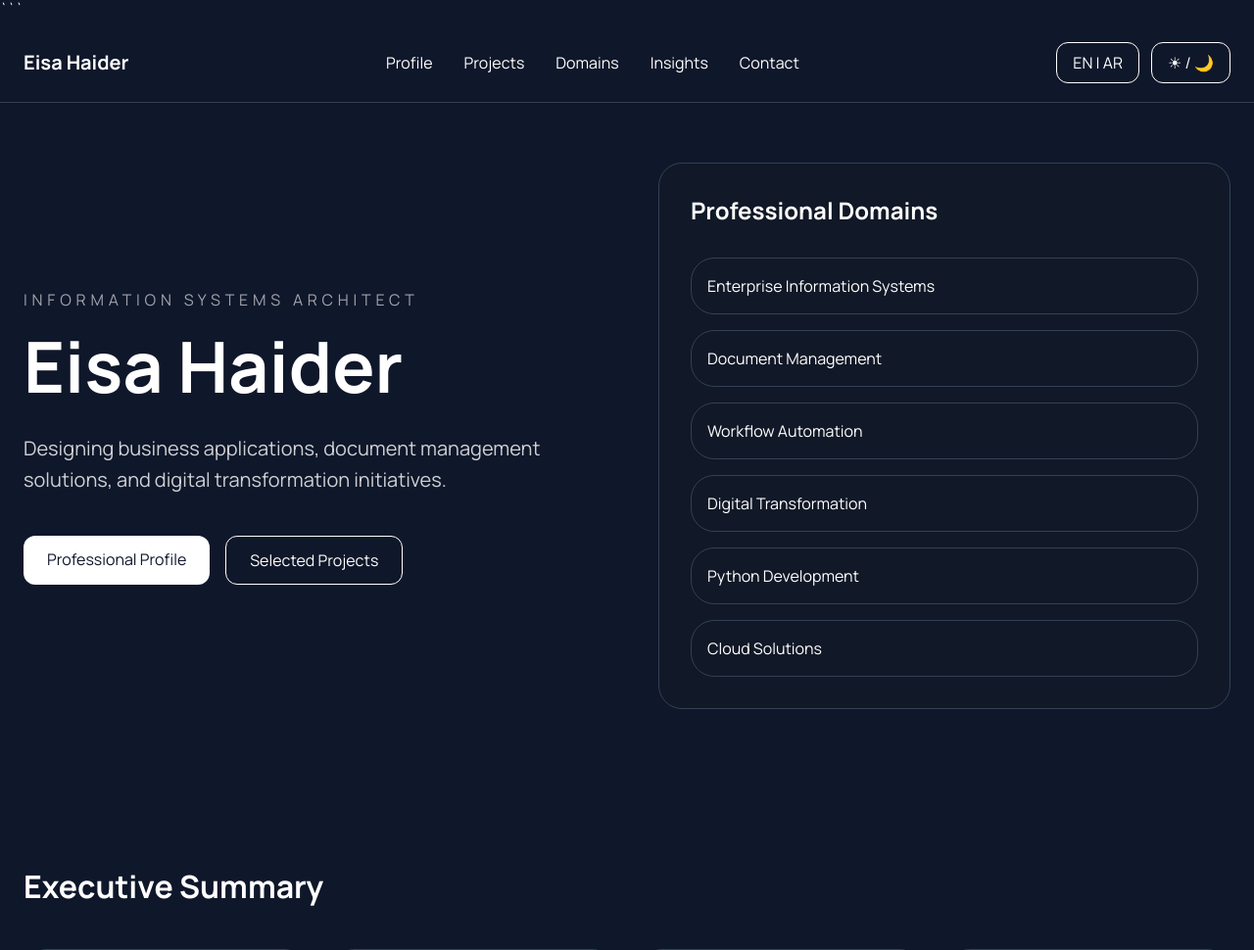
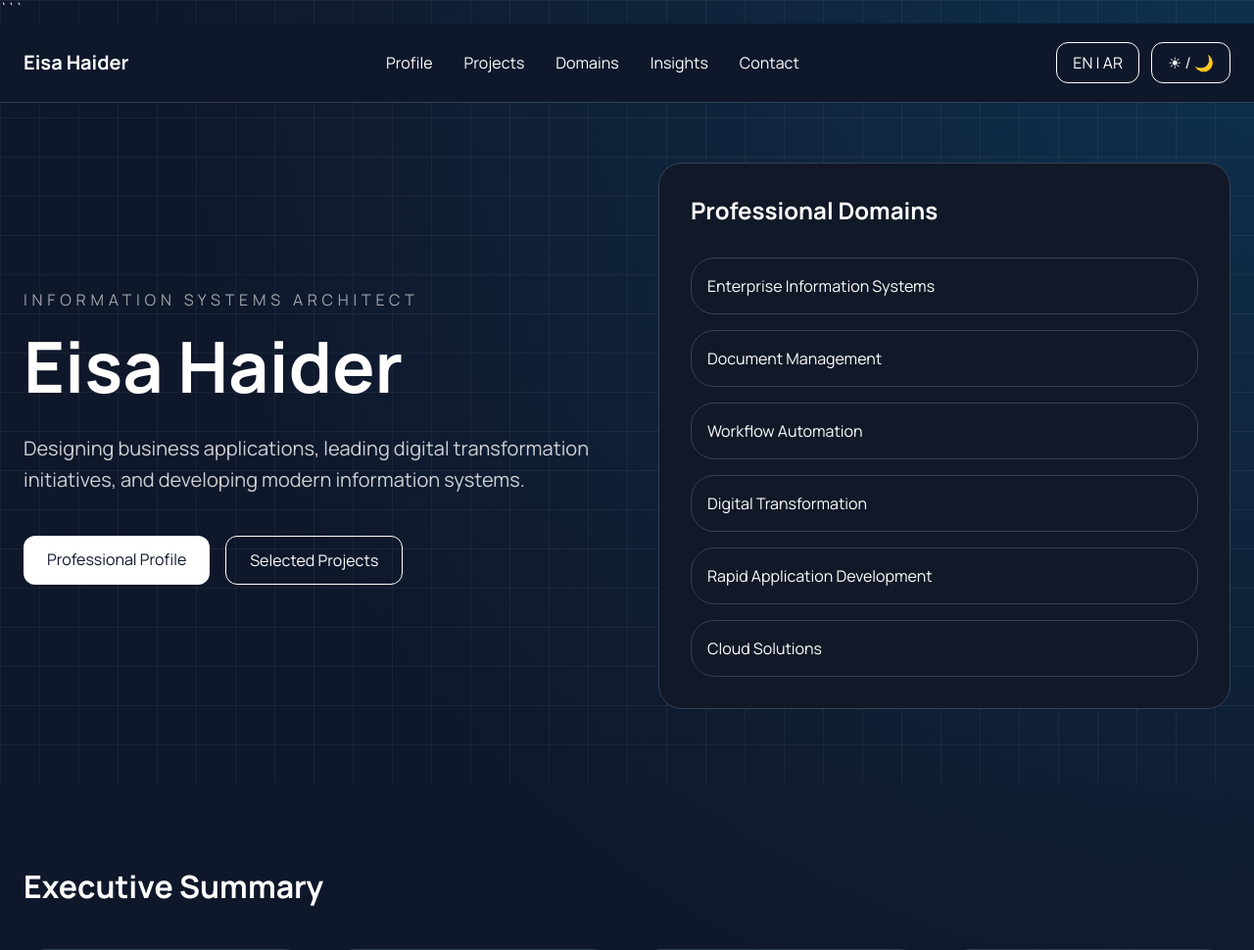
Before and after one commit to EisaHaider/eisa-portfolio, a Flask app: page / in a window 1280 px wide. Shown: the top 970 px of the page at 98% size. Run offline with Flask 3, Linux system fonts and the light colour scheme.

Commit message:
UI Update

```diff
--- a/static/css/output.css
+++ b/static/css/output.css
@@ -7,20 +7,10 @@
       "Segoe UI Emoji", "Segoe UI Symbol", "Noto Color Emoji";
     --font-mono: ui-monospace, SFMono-Regular, Menlo, Monaco, Consolas, "Liberation Mono",
       "Courier New", monospace;
-    --color-slate-100: oklch(96.8% 0.007 247.896);
-    --color-slate-200: oklch(92.9% 0.013 255.508);
-    --color-slate-300: oklch(86.9% 0.022 252.894);
-    --color-slate-500: oklch(55.4% 0.046 257.417);
-    --color-slate-600: oklch(44.6% 0.043 257.281);
-    --color-slate-700: oklch(37.2% 0.044 257.287);
-    --color-slate-800: oklch(27.9% 0.041 260.031);
     --color-slate-900: oklch(20.8% 0.042 265.755);
-    --color-slate-950: oklch(12.9% 0.042 264.695);
-    --color-black: #000;
     --color-white: #fff;
     --spacing: 0.25rem;
     --container-2xl: 42rem;
-    --container-7xl: 80rem;
     --text-xl: 1.25rem;
     --text-xl--line-height: calc(1.75 / 1.25);
     --text-2xl: 1.5rem;
@@ -32,11 +22,8 @@
     --text-7xl: 4.5rem;
     --text-7xl--line-height: 1;
     --font-weight-bold: 700;
-    --font-weight-extrabold: 800;
-    --leading-tight: 1.25;
     --leading-relaxed: 1.625;
     --radius-xl: 0.75rem;
-    --radius-3xl: 1.5rem;
     --default-transition-duration: 150ms;
     --default-transition-timing-function: cubic-bezier(0.4, 0, 0.2, 1);
     --default-font-family: var(--font-sans);
--- a/static/js/main.js
+++ b/static/js/main.js
@@ -13,7 +13,7 @@ const translations = {
         hero_title: "Information Systems Architect",
 
         hero_text:
-            "Designing business applications, document management solutions, and digital transformation initiatives.",
+            "Designing business applications, leading digital transformation initiatives, and developing modern information systems.",
 
         btn_profile: "Professional Profile",
         btn_projects: "Selected Projects",
@@ -24,7 +24,7 @@ const translations = {
         domain_2: "Document Management",
         domain_3: "Workflow Automation",
         domain_4: "Digital Transformation",
-        domain_5: "Python Development",
+        domain_5: "Rapid Application Development",
         domain_6: "Cloud Solutions",
 
         summary_title: "Executive Summary",
@@ -47,13 +47,13 @@ const translations = {
         nav_profile: "الملف المهني",
         nav_projects: "المشاريع",
         nav_domains: "المجالات",
-        nav_insights: "المقالات",
+        nav_insights: "الاهتمامات",
         nav_contact: "التواصل",
 
-        hero_title: "مهندس نظم معلومات",
+        hero_title: "محلل نظم معلومات",
 
         hero_text:
-            "تطوير تطبيقات الأعمال وحلول إدارة الوثائق ومبادرات التحول الرقمي.",
+            "تطوير تطبيقات الأعمال، ومبادرات التحول الرقمي، وتطوير أنظمة المعلومات.",
 
         btn_profile: "الملف المهني",
         btn_projects: "المشاريع المختارة",
@@ -64,14 +64,14 @@ const translations = {
         domain_2: "إدارة الوثائق",
         domain_3: "أتمتة الإجراءات",
         domain_4: "التحول الرقمي",
-        domain_5: "تطوير بايثون",
+        domain_5: "تطوير البرمجيات",
         domain_6: "الحلول السحابية",
 
         summary_title: "الملخص المهني",
 
         projects_title: "المشاريع والمبادرات",
 
-        insights_title: "المقالات والاهتمامات",
+        insights_title: "الاهتمامات",
 
         contact_title: "التواصل",
 
--- a/templates/base.html
+++ b/templates/base.html
@@ -43,6 +43,11 @@
 
             --border-color: #334155;
 
+            /* ألوان النمط الداكن: الشبكة والتدرجات الخلفية */
+            --grid-color: rgba(255, 255, 255, 0.05);
+            --gradient-glow-1: rgba(14, 165, 233, 0.18);
+            --gradient-glow-2: rgba(59, 130, 246, 0.12);
+
         }
 
         html.light {
@@ -56,6 +61,11 @@
 
             --border-color: #cbd5e1;
 
+            /* ألوان النمط الفاتح: شبكة داكنة خفيفة وتدرجات ناعمة مريحة للعين */
+            --grid-color: rgba(0, 0, 0, 0.04);
+            --gradient-glow-1: rgba(14, 165, 233, 0.06);
+            --gradient-glow-2: rgba(59, 130, 246, 0.04);
+
         }
 
         html {
@@ -64,7 +74,22 @@
 
         body {
 
-            background: var(--bg-primary);
+            background:
+
+                radial-gradient(
+                    circle at top right,
+                    var(--gradient-glow-1),
+                    transparent 35%
+                ),
+
+                radial-gradient(
+                    circle at bottom left,
+                    var(--gradient-glow-2),
+                    transparent 40%
+                ),
+
+                var(--bg-primary);
+
             color: var(--text-primary);
 
             transition:
@@ -72,6 +97,35 @@
                 color .3s ease;
 
             font-family: "Manrope", sans-serif;
+
+        }
+
+        body::before {
+
+            content: "";
+
+            position: fixed;
+
+            inset: 0;
+
+            background-image:
+
+                linear-gradient(
+                    var(--grid-color) 1px,
+                    transparent 1px
+                ),
+
+                linear-gradient(
+                    90deg,
+                    var(--grid-color) 1px,
+                    transparent 1px
+                );
+
+            background-size: 40px 40px;
+
+            pointer-events: none;
+
+            z-index: -1;
 
         }
 
@@ -98,13 +152,22 @@
 
             border-radius: 24px;
 
-            transition: .25s ease;
+            transition:
+                transform .25s ease,
+                box-shadow .25s ease,
+                border-color .25s ease;
 
         }
 
         .card:hover {
 
-            transform: translateY(-4px);
+            transform: translateY(-6px);
+
+            border-color:
+                rgba(59,130,246,.35);
+
+            box-shadow:
+                0 20px 40px rgba(0,0,0,.25);
 
         }
 
--- a/templates/index.html
+++ b/templates/index.html
@@ -96,8 +96,8 @@ Eisa Haider | Information Systems Architect
                data-i18n="hero_text">
 
                 Designing business applications,
-                document management solutions,
-                and digital transformation initiatives.
+                leading digital transformation initiatives,
+                and developing modern information systems.
 
             </p>
 
@@ -149,7 +149,7 @@ Eisa Haider | Information Systems Architect
                     </div>
 
                     <div class="card p-4" data-i18n="domain_5">
-                        Python Development
+                        Rapid Application Development
                     </div>
 
                     <div class="card p-4" data-i18n="domain_6">
```
Also changed, not shown: 1 other file.
